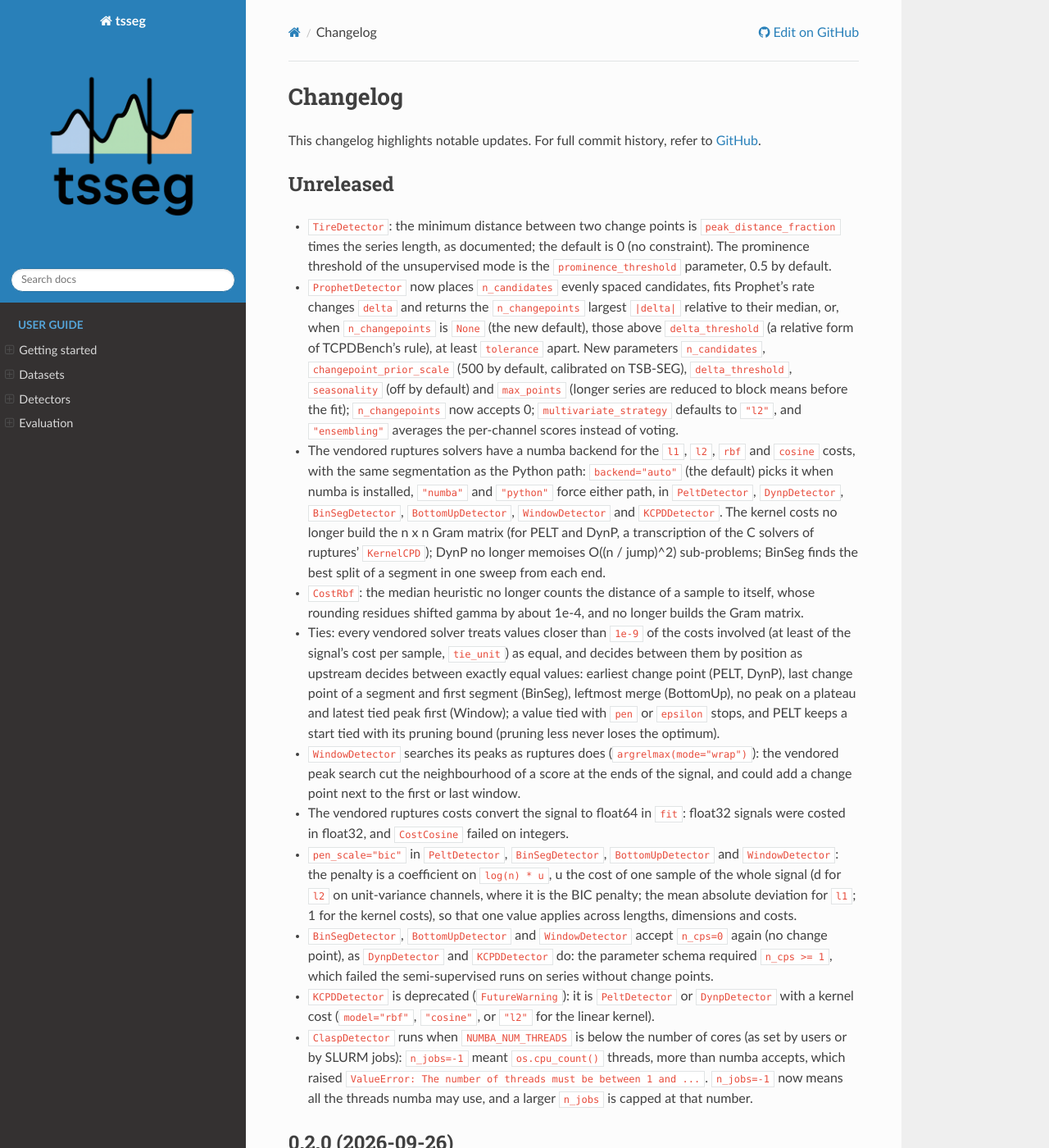
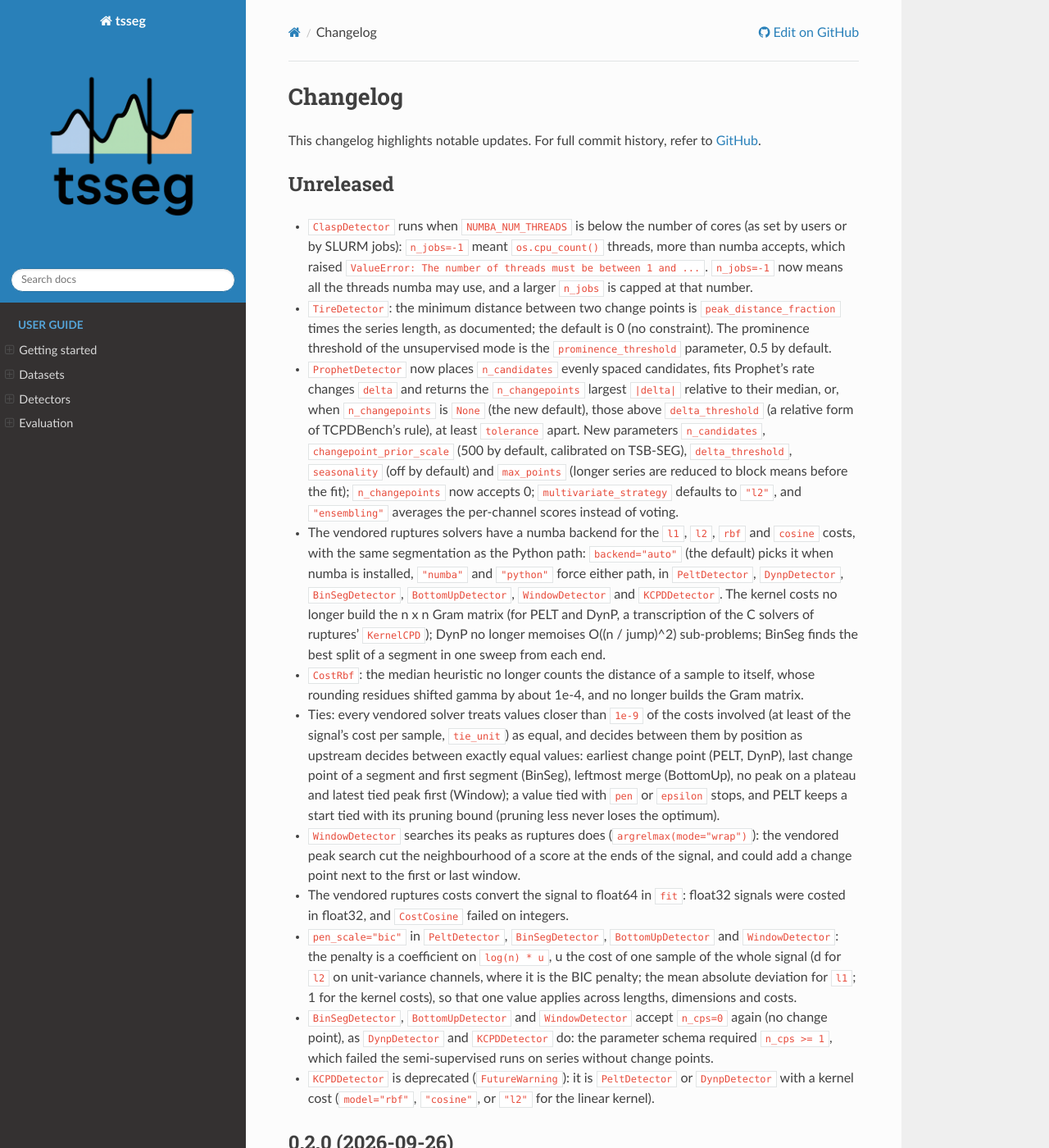
Before and after one commit to fchavelli/tsseg, a Sphinx documentation site: the page built from docs/changelog.rst, in a window 1280 px wide and 1400 px high. Shown: the whole window at 82% size. Built offline with Sphinx 7.4.7 and the Read the Docs theme 3.1.0, drawn with Linux system fonts in a browser that asks for light colours; part of the change alters nothing that is shown.

```diff
--- a/docs/changelog.rst
+++ b/docs/changelog.rst
@@ -10,6 +10,12 @@ This changelog highlights notable updates. For full commit history, refer to
 
 Unreleased
 ----------
+
+* ``ClaspDetector`` runs when ``NUMBA_NUM_THREADS`` is below the number of cores
+  (as set by users or by SLURM jobs): ``n_jobs=-1`` meant ``os.cpu_count()``
+  threads, more than numba accepts, which raised ``ValueError: The number of
+  threads must be between 1 and ...``. ``n_jobs=-1`` now means all the threads
+  numba may use, and a larger ``n_jobs`` is capped at that number.
 
 * ``TireDetector``: the minimum distance between two change points is
   ``peak_distance_fraction`` times the series length, as documented; the default is 0 (no
@@ -68,11 +74,6 @@ Unreleased
 * ``KCPDDetector`` is deprecated (``FutureWarning``): it is ``PeltDetector`` or
   ``DynpDetector`` with a kernel cost (``model="rbf"``, ``"cosine"``, or ``"l2"``
   for the linear kernel).
-* ``ClaspDetector`` runs when ``NUMBA_NUM_THREADS`` is below the number of cores
-  (as set by users or by SLURM jobs): ``n_jobs=-1`` meant ``os.cpu_count()``
-  threads, more than numba accepts, which raised ``ValueError: The number of
-  threads must be between 1 and ...``. ``n_jobs=-1`` now means all the threads
-  numba may use, and a larger ``n_jobs`` is capped at that number.
 
 0.2.0 (2026-09-26)
 ------------------
```
